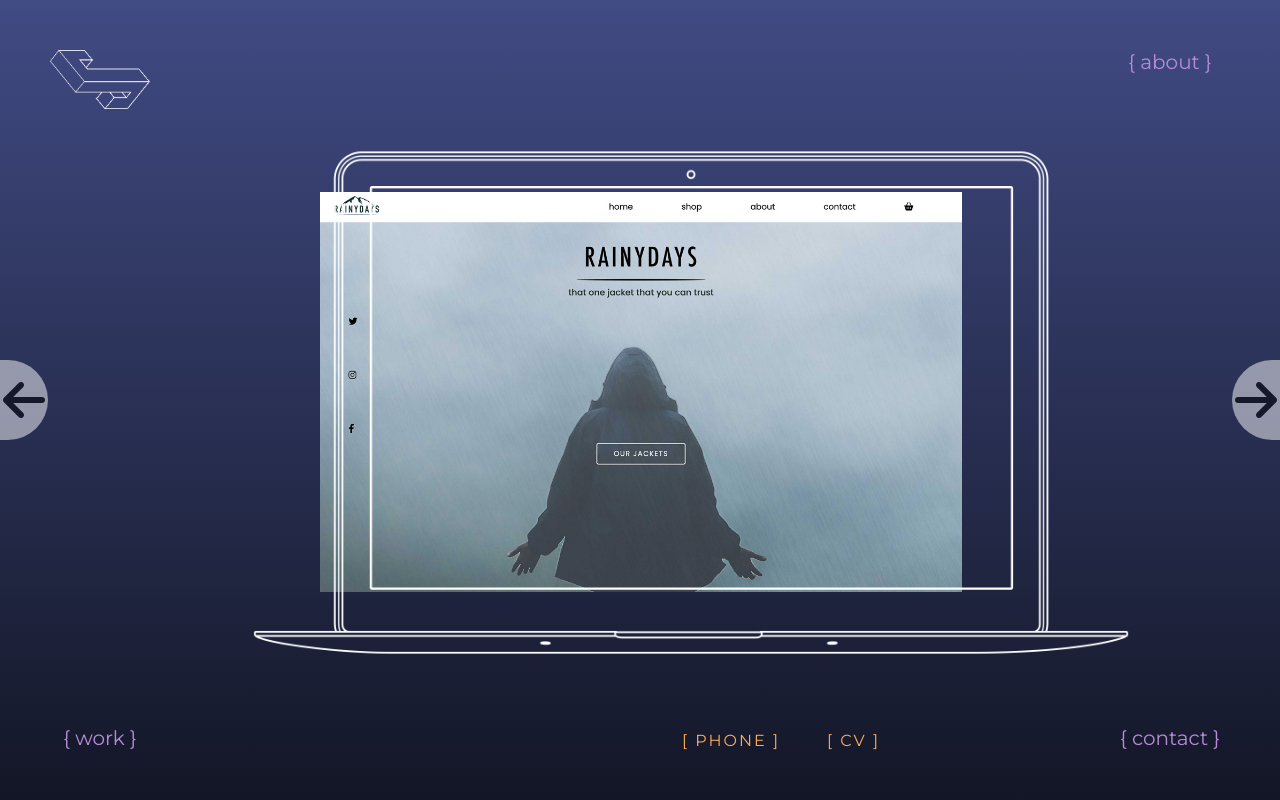
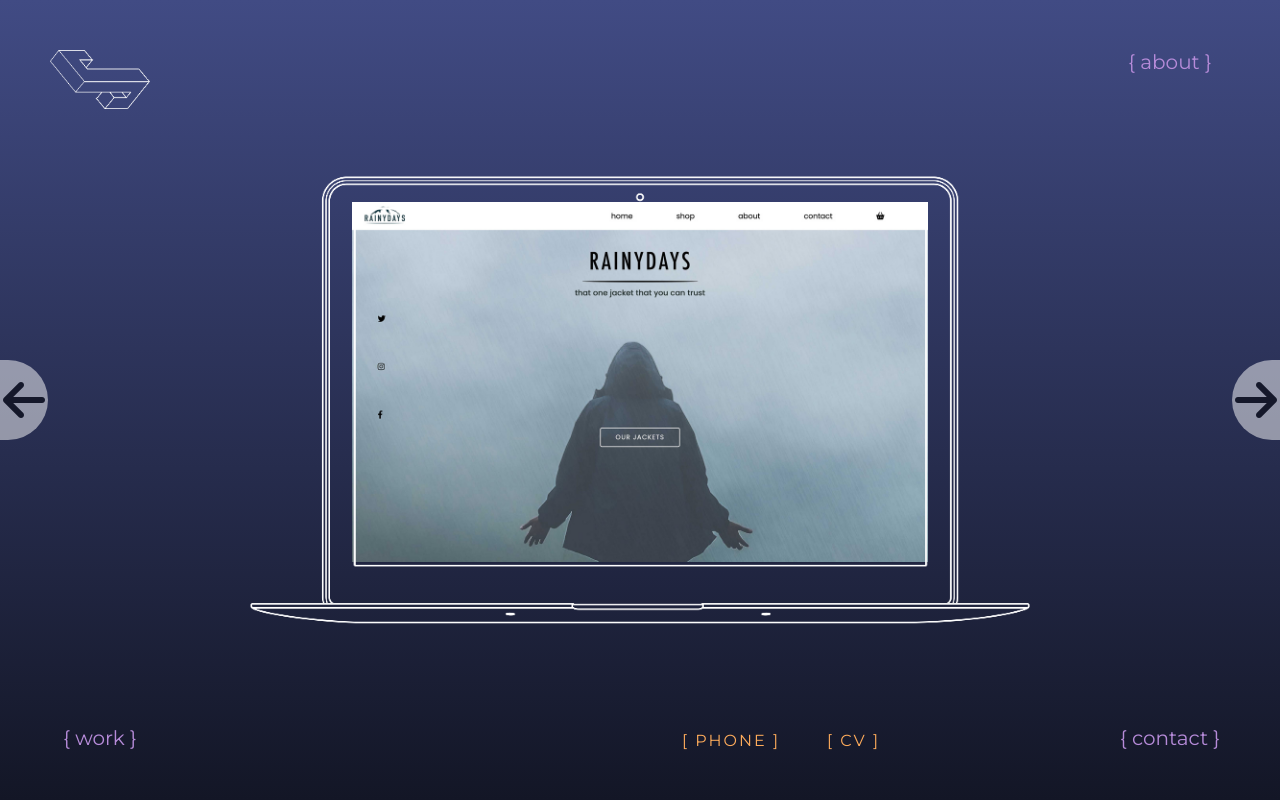
Before and after one commit to VaNomad/portfolioo, a plain HTML site: page work.html in a window 1280 px wide. Drawn offline with Linux system fonts and the light colour scheme.

Commit message:
making a mess

```diff
--- a/css/styles.css
+++ b/css/styles.css
@@ -539,6 +539,7 @@ button:hover {
   width: 100%;
   height: 100%;
   flex: 1 0 100%;
+  padding: 13vh 27.5vw 17vh;
 }
 
 .slide-arrow {
@@ -580,10 +581,29 @@ button:hover {
 
 /* ........................... Mac Slider ... */
 .macbook {
-  position: fixed;
+  position: absolute;
   z-index: 3;
-  top: 18%;
-  left: 18.8%;
+  top: 13vh;
+  left: 18.7vw;
+  right: 18.7vw;
+  bottom: 13vh;
+
+
+}
+
+.flexing {
+  width: 100%;
+  height: 100%;
+  display: flex;
+  justify-content: center;
+  align-items: center;
+  /* flex: 1 0 100%; */
+  /* padding: 0 27.5vw 0; */
+}
+
+.macbook img {
+  width: 100%;
+  max-width: 900px;
 }
 
 .outer-wrapper {
@@ -593,8 +613,6 @@ button:hover {
   display: flex;
   justify-content: center;
   align-items: center;
-  overflow: hidden;
-  /* border: 4px solid red; */
 }
 
 .inner-wrapper {
@@ -602,13 +620,12 @@ button:hover {
   display: flex;
   justify-content: center;
   align-items: center;
-  margin-bottom: 1rem;
-  margin-left: 2px;
+  /* margin-bottom: 1rem; */
+  /* margin-left: 2px; */
   height: 100%;
   width: 100%;
-  max-height: 400px;
-  max-width: 642px;
-  /* border: 4px solid orange; */
+  /* max-height: 400px; */
+
 }
 
 .inner-wrapper img {
@@ -617,6 +634,7 @@ button:hover {
   width: 100%;
   height: 100%;
   object-fit: cover;
+  max-width: 640px;
 }
 
 .fade-in-image {
--- a/js/index.js
+++ b/js/index.js
@@ -29,47 +29,6 @@ links.forEach((link) => {
 
 
 // ——————————————————————————————————— Hero section ——————————
-
-// Writing Letters
-// const textWrapper = document.querySelector(".myname");
-
-
-
-// function nameAnim() {
-  // textWrapper.innerHTML = textWrapper.textContent.replace(/\S/g, "<span class='letter'>$&</span>");
-
-  // anime.timeline({ loop: false })
-    // .add({
-    //   targets: '.m12 .letter',
-    //   scale: [4, 1],
-    //   opacity: [0, 1],
-    //   translateZ: 0,
-    //   easing: "easeOutExpo",
-    //   duration: 1000,
-    //   delay: (el, i) => 300 * i
-    // })
-    // .add({
-    //   targets: '.zip .letter',
-    //   scale: [0.2, 1],
-    //   opacity: [0, 1],
-    //   borderColor: '#fff',
-    //   translateZ: 0,
-    //   easing: "easeOutExpo",
-    //   duration: 1000,
-    //   delay: (el, i) => 200 * (i + 1)
-    // });
-// }
-
-// nameAnim();
-// .add({
-//   targets: '.m12',
-//   opacity: 0,
-//   duration: 1000,
-//   easing: "easeOutExpo",
-//   delay: 100
-// });
-// textWrapper.innerHTML = " ";
-
 //Hero text on-scroll animation
 
 const myname = document.querySelector(".myname");
@@ -114,23 +73,6 @@ window.onscroll = () => {
 
 // }
 
-
-
-
-// ——————————————————————————————————— 1st Slider ——————————
-// const pages = document.querySelectorAll(".page");
-// const translateAmount = 100;
-// let translate = 0;
-
-// slide = (direction) => {
-//   direction === "next" ? translate -= translateAmount : translate += translateAmount;
-
-//   pages.forEach(
-//     pages => (pages.style.transform = `translateX(${translate}%)`)
-//   );
-// }
-
-
 // ——————————————————————————————————— 2nd Slider ——————————
 
 const slidesContainer = document.querySelector("#slides-container");
@@ -151,6 +93,6 @@ prevButton.addEventListener("click", () => {
 
 // ——————————————————————————————————— image fade-in ——————————
 
-const fade = document.querySelectorAll(".fade-in-image");
+// const fade = document.querySelectorAll(".fade-in-image");
 
-console.log(fade);
+// console.log(fade);
--- a/js/utls/transition.js
+++ b/js/utls/transition.js
@@ -1,30 +1,30 @@
-// Page Transition
-window.onload = () => {
-  const transition = document.querySelector(".transition");
-  const atags = document.querySelector("a");
+// // Page Transition
+// window.onload = () => {
+//   const transition = document.querySelector(".transition");
+//   const atags = document.querySelector("a");
 
 
-  setTimeout(() => {
-    transition.classList.remove("is-active");
-  }, 100);
+//   setTimeout(() => {
+//     transition.classList.remove("is-active");
+//   }, 100);
 
-  for (let i = 0; i < atags.length; i++) {
-    const atag = atags[i];
+//   for (let i = 0; i < atags.length; i++) {
+//     const atag = atags[i];
 
-    atag.addEventListener("click", e => {
-      e.preventDefault();
-      let target = e.target.href;
+//     atag.addEventListener("click", e => {
+//       e.preventDefault();
+//       let target = e.target.href;
 
-      console.log('target');
+//       console.log('target');
 
-      transition.classList.add("is-active");
+//       transition.classList.add("is-active");
 
-      setTimeout(() => {
-        window.location.href = target;
-      }, 100);
+//       setTimeout(() => {
+//         window.location.href = target;
+//       }, 100);
 
-    });
+//     });
 
-  }
+//   }
 
-}
+// }
--- a/work.html
+++ b/work.html
@@ -13,14 +13,15 @@
 
 <body>
 
-  <div class="transition transition-2 is-active"></div>
+  <!-- <div class="transition transition-2 is-active"></div> -->
 
   <header>
     <nav>
       <div class="nav-link"><a href="/index.html"><img class="logo" src="/assets/icons/logo.png" alt=""></a></div>
       <div class="nav-link nav-display"><a href="/about.html">&#123; about &#125;</a></div>
       <div class="nav-link nav-display"><a href="/work.html">&#123; work &#125;</a></div>
-      <div class="nav-link nav-display email"><a href="mailto:sjur.hassel@gmail.com " target="_blank"><span>&#123; contact &#125;</span></a></div>
+      <div class="nav-link nav-display email"><a href="mailto:sjur.hassel@gmail.com " target="_blank"><span>&#123;
+            contact &#125;</span></a></div>
       <i class="mobile-menu"><img class="hamburger" src="/assets/icons/menu-2bars.png" alt="menu bars"></i>
       <span class="personal-links cv">[ cv ]</span>
       <div class="personal-links call">
@@ -36,14 +37,21 @@
 
   <main>
 
-    <section class="transition-container">
+    <section>
+      <!-- <div class="transition-container">
         <div class="pages">
 
-        <!-- Background Slider -->
-        <div class="slider-wrapper gallery-container">
+
+        </div>
+      </div> -->
+
       <div class="macbook">
-            <img src="/assets/icons/macbook_outline_white.png" alt="">
+        <div class="flexing"><img src="/assets/icons/macbook_outline_white.png" alt=""></div>
       </div>
+
+      <div class="slider-wrapper">
+
+
         <button class="slide-arrow" id="slide-arrow-prev"><i class="fa-solid fa-arrow-left"></i></button>
         <button class="slide-arrow" id="slide-arrow-next"><i class="fa-solid fa-arrow-right"></i></button>
         <ul class="slides-container" id="slides-container">
@@ -75,8 +83,15 @@
             </div>
           </li>
         </ul>
+
+
+
+
       </div>
-      </div>
+
+
+
+
     </section>
 
 
```
Also changed, not shown: about.html (+1 -1 lines), index.html (+1 -1 lines). Lines whose indentation alone changed are shown as unchanged.
